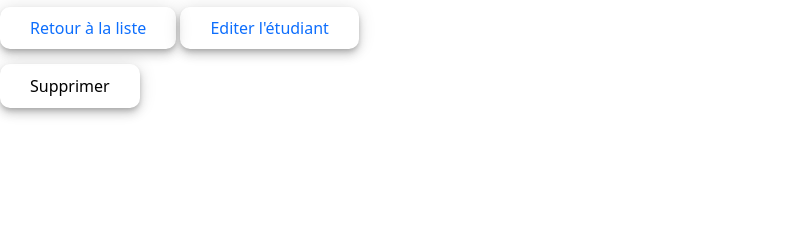
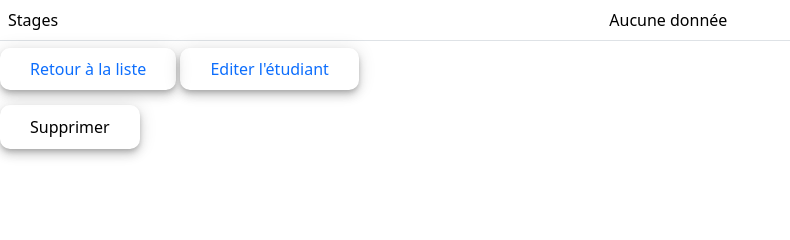
Before and after one commit to ProjetBDH/GestionStage, a Symfony app: template templates/etudiant/show.html.twig in a window 1280 px wide. Shown: the part 516-756 px from the top of the page, without its empty margins (0-790 px from the left). Run offline with Twig, Linux system fonts and the light colour scheme; the template is opened without the code that fills it, so the values that code supplies are empty; some libraries are stand-ins or nearby versions.

Commit message:
Fix etudiant 2

```diff
--- a/templates/base.html.twig
+++ b/templates/base.html.twig
@@ -42,7 +42,9 @@
 							<ul class="navbar-nav">
                             <li class="nav-item"><a class="nav-link" href="{{ path('app_entreprise_index') }}">Entreprise</a></li>
                             <li class="nav-item"><a class="nav-link" href="{{ path('app_stage_index') }}">Stage</a></li>
+								{% if userRole != 'Enseignant'  %}
                             <li class="nav-item"><a class="nav-link" href="{{ path('app_utilisateur_index') }}">Utilisateur</a></li>
+								{% endif %}
                             <li class="nav-item"><a class="nav-link" href="{{ path('app_search') }}">Recherche</a></li>
                             <li class=""><a class="ico ico-exit-content" href="{{ path('exit_login') }}"><img class="ico" src="/img/icone/ico_loginExit.png" alt="Exit"/></a></li>
 							</ul>
--- a/templates/etudiant/index.html.twig
+++ b/templates/etudiant/index.html.twig
@@ -11,8 +11,8 @@
             <th>Id</th>
             <th>Nom</th>
             <th>Prenom</th>
-            <th>Email</th>
-            <th>NumTel</th>
+{#            <th>Email</th>#}
+{#            <th>NumTel</th>#}
             <th>Specialisation</th>
             <th>actions</th>
         </tr>
--- a/templates/etudiant/show.html.twig
+++ b/templates/etudiant/show.html.twig
@@ -31,6 +31,15 @@
             <th>Specialisation</th>
             <td>{{ etudiant.specialisation }}</td>
         </tr>
+        <tr>
+            <th>Stages</th>
+            <td>
+                {% for stage in etudiant.stages %}
+                    <a href="{{ path('app_stage_show', {'id': stage.id}) }}">{{ stage.date }} - {{ stage.niveau }} chez {{ stage.entreprise.nom}}</a>,
+                {% else %}
+                    Aucune donnée
+                {% endfor %}
+            </td>
         </tbody>
     </table>
 
```
